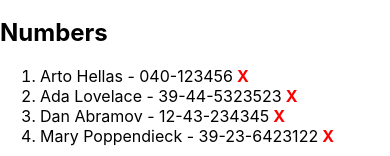
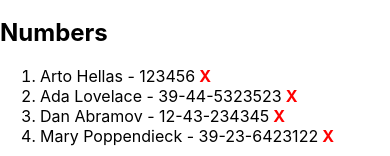
Before and after one commit to omergulen/fullstackchallenge, a React (Create React App) app in the folder part2/phonebook/: page / in a window 390 px wide. Shown: the part 228-384 px from the top of the page. Built offline with nearby package versions, Linux system fonts and the light colour scheme; data requests are answered from the project's data file.

Commit message:
part2 :: Phonebook step10*

```diff
--- a/part2/phonebook/db.json
+++ b/part2/phonebook/db.json
@@ -2,7 +2,7 @@
   "people": [
     {
       "name": "Arto Hellas",
-      "number": "040-123456",
+      "number": "123456",
       "id": 1
     },
     {
--- a/part2/phonebook/src/App.js
+++ b/part2/phonebook/src/App.js
@@ -66,7 +66,19 @@ const App = () => {
     e.preventDefault()
 
     if (people.find(el => el.name === newName)) {
-      alert(`${newName} is already added to phonebook`)
+      const result = window.confirm(`${newName} is already added to phonebook, replace the old number with a new one?`);
+      if (result) {
+        const id = people.find(el => el.name === newName).id
+        peopleDB.update(id, {
+          name: newName,
+          number: newPhone,
+          id
+        }).then(updatedPerson => {
+          setPeople(people.map(person =>
+            person.id === id ? updatedPerson : person
+          ))
+        })
+      }
     } else {
       peopleDB.create(
         {
```
